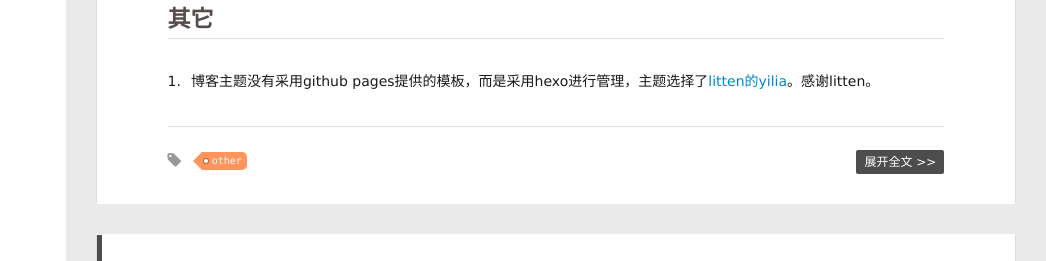
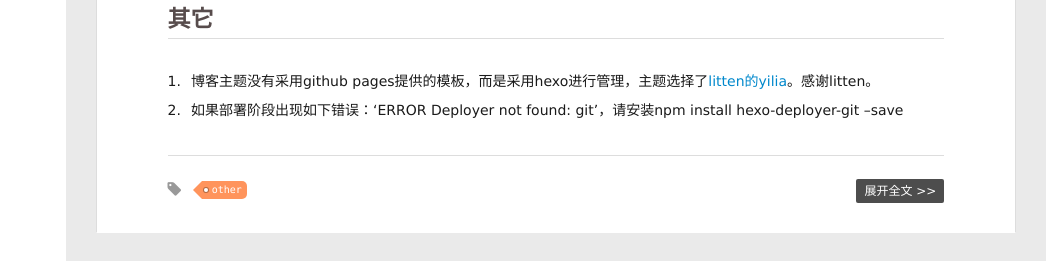
Before and after one commit to liuyazui/liuyazui.github.io, a plain HTML site: page index.html in a window 1280 px wide. Shown: the part 539-800 px from the top of the page, 234-1280 px from the left. Drawn offline with Linux system fonts and the light colour scheme; no server answers.

Commit message:
Site updated: 2019-08-02 21:24:39

```diff
--- a/index.html
+++ b/index.html
@@ -190,6 +190,7 @@
 </ol>
 <h2 id="其它"><a href="#其它" class="headerlink" title="其它"></a>其它</h2><ol>
 <li>博客主题没有采用github pages提供的模板，而是采用hexo进行管理，主题选择了<a href="https://github.com/litten/hexo-theme-yilia" target="_blank" rel="noopener">litten的yilia</a>。感谢litten。</li>
+<li>如果部署阶段出现如下错误：‘ERROR Deployer not found: git’，请安装npm install hexo-deployer-git –save</li>
 </ol>
 
 
```
Also changed, not shown: 2019/08/02/github+hexo博客搭建/index.html (+2 -1 lines).
